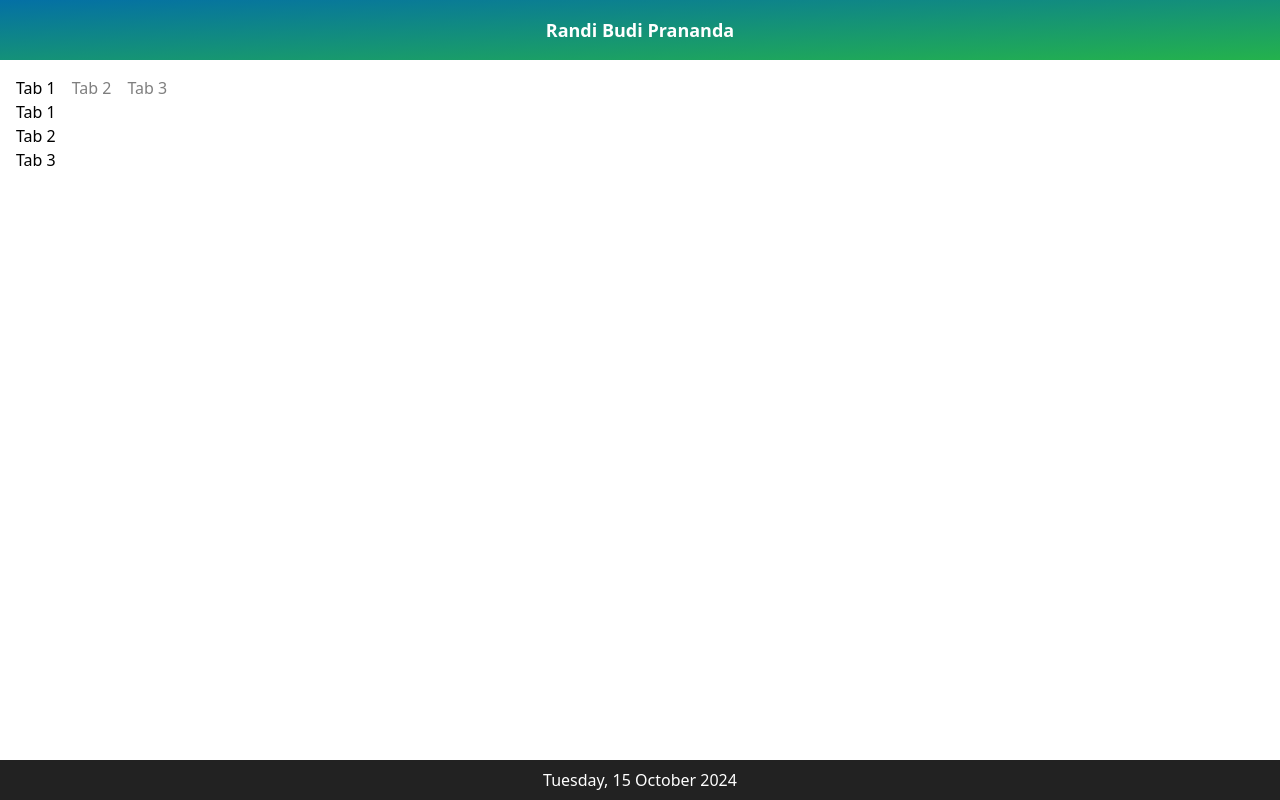
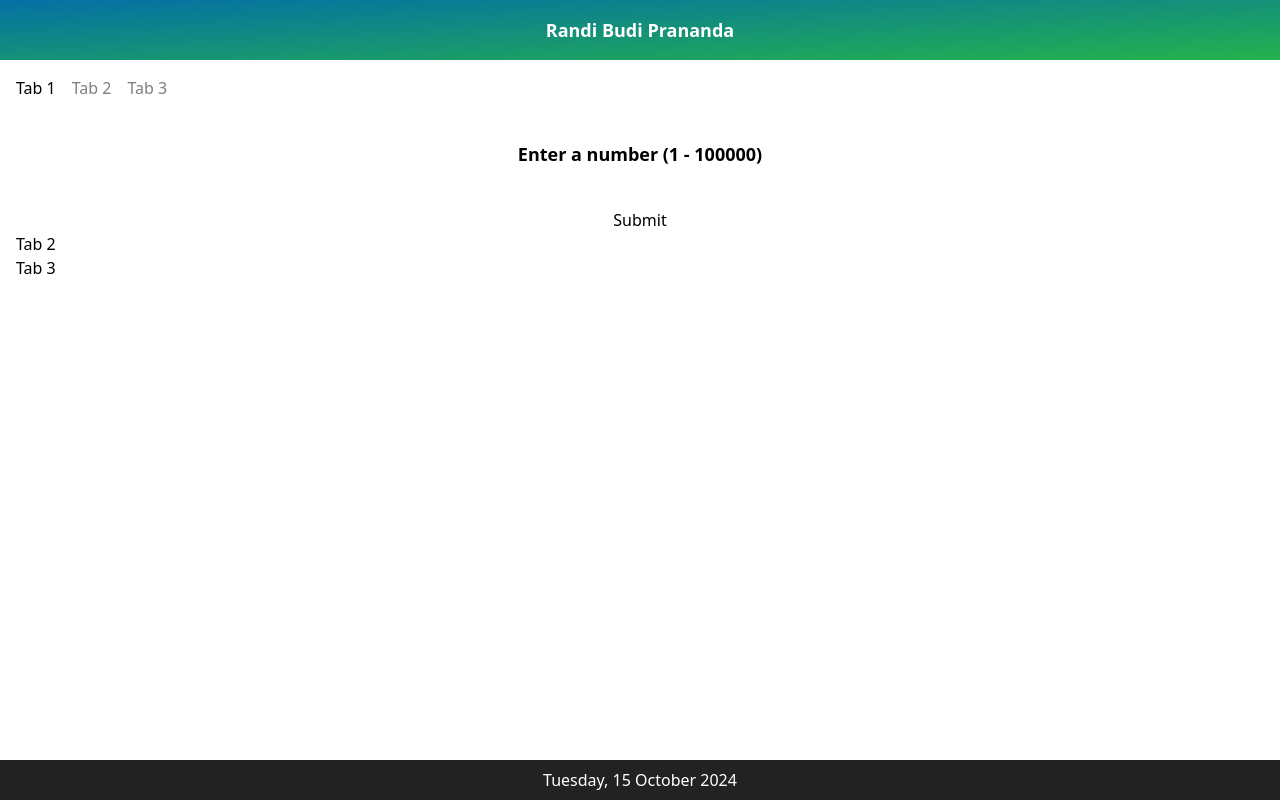
Before and after one commit to RandiTriedCoding/s247-react-test, a React (Vite) app: page / in a window 1280 px wide. Built offline with nearby package versions, Linux system fonts and the light colour scheme.

Commit message:
feat(components): add input validation and submission in tab1 component

```diff
--- a/src/components/Tab1.jsx
+++ b/src/components/Tab1.jsx
@@ -1,8 +1,46 @@
-const Tab1 = () => {
+import { useState } from "react";
+import Button from "./Button";
+
+const Tab1 = ({ disabled, onSubmit }) => {
+  const [number, setNumber] = useState("");
+  const [error, setError] = useState("");
+
+  const handleChange = (e) => {
+    setNumber(e.target.value);
+  };
+
+  const handleSubmit = (e) => {
+    e.preventDefault();
+    let parsedNumber = parseInt(number);
+    if (number === "" || parsedNumber < 1 || parsedNumber > 100000) {
+      setError("Please enter a number between 1 and 100000.");
+      setNumber("");
+      return;
+    }
+    setError("");
+    onSubmit(parsedNumber);
+  };
+
+  if (disabled) {
+    return null;
+  }
+
   return (
-    <div>
-      <p>Tab 1</p>
-    </div>
+    <>
+      <form className="tab-section" onSubmit={handleSubmit}>
+        <label htmlFor="number" className="text-lg font-bold mb-4">
+          Enter a number (1 - 100000)
+        </label>
+        <input
+          id="number"
+          type="number"
+          value={number}
+          onChange={handleChange}
+        />
+        {error && <p className="text-red-500">{error}</p>}
+        <input type="submit" value="Submit" />
+      </form>
+    </>
   );
 };
 
```
